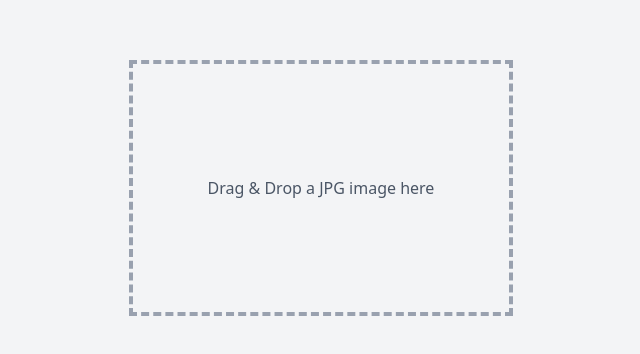
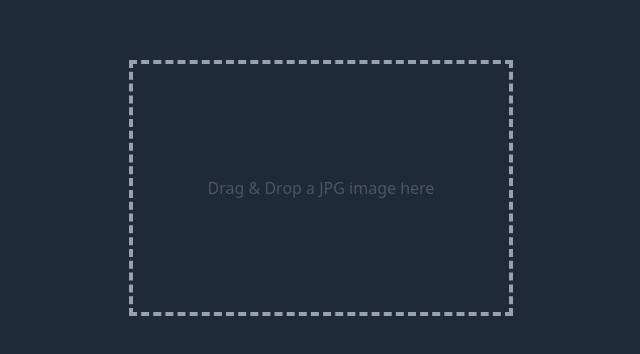
Before and after one commit to bjornkvande/portraid, a React (Vite) app: page / in a window 1280 px wide. Shown: the part 212-566 px from the top of the page, without its empty margins (319-959 px from the left). Built offline with nearby package versions, Linux system fonts and the light colour scheme.

Commit message:
made the background dark and added a border

```diff
--- a/src/Portraid.tsx
+++ b/src/Portraid.tsx
@@ -19,7 +19,7 @@ export function Portraid() {
 
   return (
     <div
-      className="w-full h-screen flex justify-center items-center bg-gray-100"
+      className="w-full h-screen flex justify-center items-center bg-gray-800 p-8"
       onDrop={handleDrop}
       onDragOver={handleDragOver}
     >
--- a/src/PortraitViewer.tsx
+++ b/src/PortraitViewer.tsx
@@ -39,7 +39,7 @@ export function PortraitViewer({ image }: { image: string }) {
   }
 
   return (
-    <div className="p-8 bg-white rounded shadow flex justify-center items-center overflow-hidden">
+    <div className="bg-white flex justify-center items-center overflow-hidden outline-10 outline-black">
       <div
         className="relative inline-block"
         style={{
```
